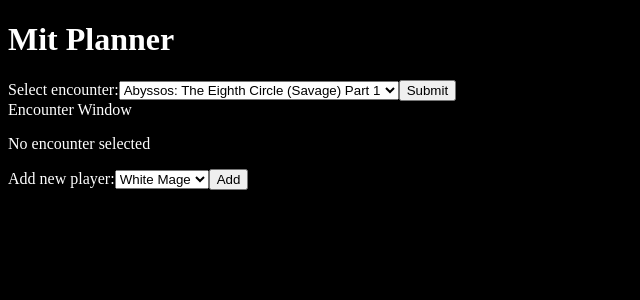
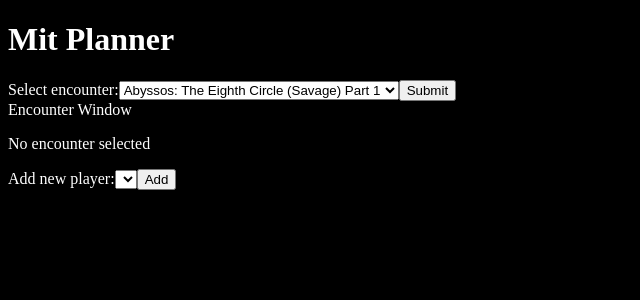
Before and after one commit to ARSelph/mit-planner, a React app: page / in a window 1280 px wide. Shown: the top 300 px of the page, without its empty margins (0-640 px from the left). Built offline with nearby package versions, Linux system fonts and the light colour scheme; no server answers.

Commit message:
add all jobs to front end job select

```diff
--- a/src/Components/EncounterWindow.tsx
+++ b/src/Components/EncounterWindow.tsx
@@ -1,7 +1,7 @@
 import React, { useEffect, useState, FC } from 'react';
 import { useAppDispatch, useAppSelector } from '../hooks';
 import { addPlayer, deletePlayer } from '../reducers';
-import { useGetEncounterByNameQuery } from '../rtkapi';
+import { useGetAllJobsQuery, useGetEncounterByNameQuery, useGetJobByNameQuery } from '../rtkapi';
 import EncounterDisplay from './EncounterDisplay';
 import PlayerDisplay from './PlayerDisplay';
 import { Player } from '../../types';
@@ -14,6 +14,7 @@ const EncounterWindow: FC = () => {
   const [skip, setSkip] = useState(true);
   const [selectedJob, setSelectedJob] = useState('');
   const { data, error, isLoading, isUninitialized } = useGetEncounterByNameQuery(encounter, { skip });
+  const jobs = useGetAllJobsQuery().data;
 
   useEffect(() => {
     setSkip(encounter ? false : true);
@@ -33,6 +34,16 @@ const EncounterWindow: FC = () => {
       </span>
     )
   })
+
+  const jobOptions: JSX.Element[] = [];
+
+  if (jobs) {
+    for (const job in jobs) {
+      jobOptions.push(
+        <option value={job}>{jobs[job].fullName}</option>
+      )
+    }
+  }
 
   const handleAddPlayer = (event: any) => {
     if (selectedJob.length) dispatch(addPlayer(selectedJob));
@@ -56,11 +67,7 @@ const EncounterWindow: FC = () => {
         <label>
           Add new player:
           <select value={selectedJob} onChange={handleChange}>
-            <option value={'whm'}>White Mage</option>
-            <option value={'sch'}>Scholar</option>
-            <option value={'ast'}>Astrologian</option>
-            <option value={'sge'}>Sage</option>
-            <option value={'war'}>Warrior</option>
+            {jobOptions}
           </select>
         </label>
         <input type='submit' value='Add' />
```
